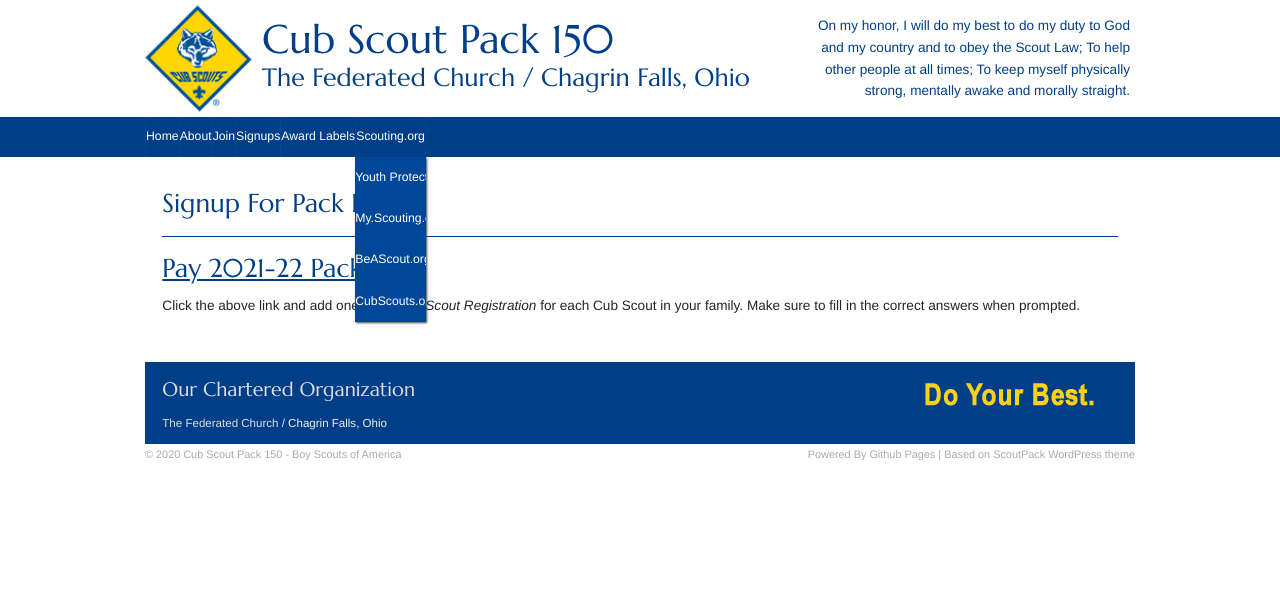
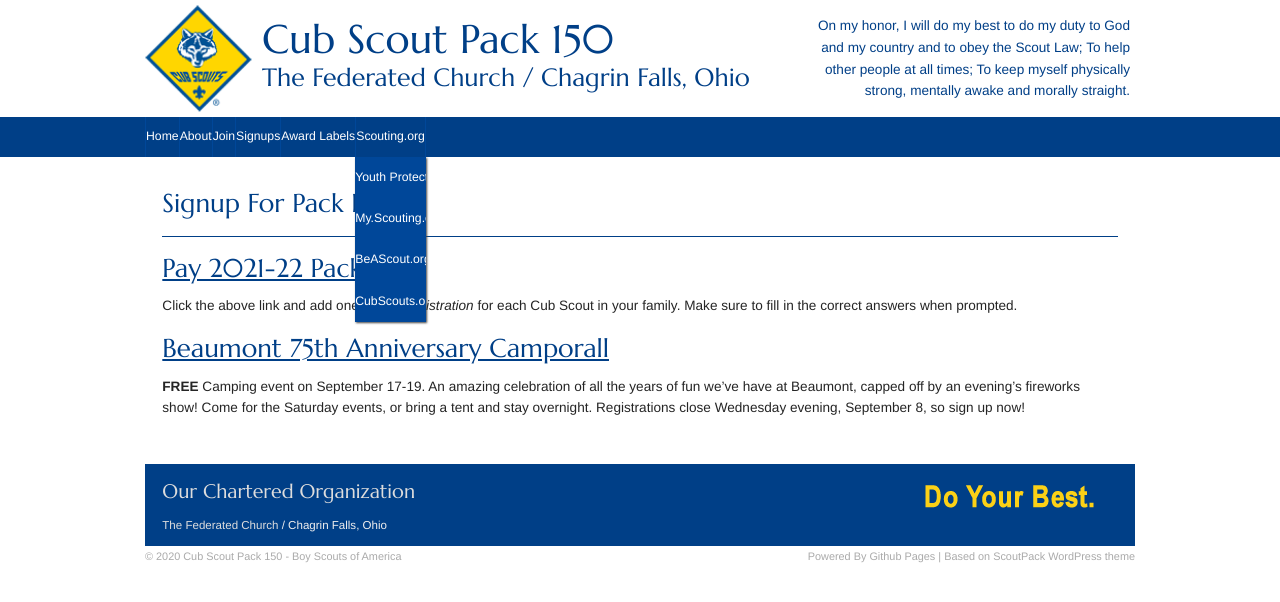
Before and after one commit to Pack150/Pack150.github.io, a Jekyll site: the page built from signups.md, in a window 1280 px wide. Shown: the top 602 px of the page. Built offline with Jekyll 4.4.1, drawn with Linux system fonts in a browser that asks for light colours; nearby versions of some CDN libraries; library files that are not in the unit come from our copies.

Commit message:
Update signups.md

```diff
--- a/signups.md
+++ b/signups.md
@@ -5,8 +5,10 @@
 sidebar: false
 ---
 
-
 ************
 
 ## [Pay 2021-22 Pack Dues](https://pack-150-registration-2021-22.cheddarup.com)
-Click the above link and add one _Returning Scout Registration_ for each Cub Scout in your family. Make sure to fill in the correct answers when prompted.
+Click the above link and add one _Scout Registration_ for each Cub Scout in your family. Make sure to fill in the correct answers when prompted.
+
+## [Beaumont 75th Anniversary Camporall](https://pack150-bsr-75th-camporall.cheddarup.com)
+**FREE** Camping event on September 17-19. An amazing celebration of all the years of fun we've have at Beaumont, capped off by an evening's fireworks show! Come for the Saturday events, or bring a tent and stay overnight. Registrations close Wednesday evening, September 8, so sign up now!
```
